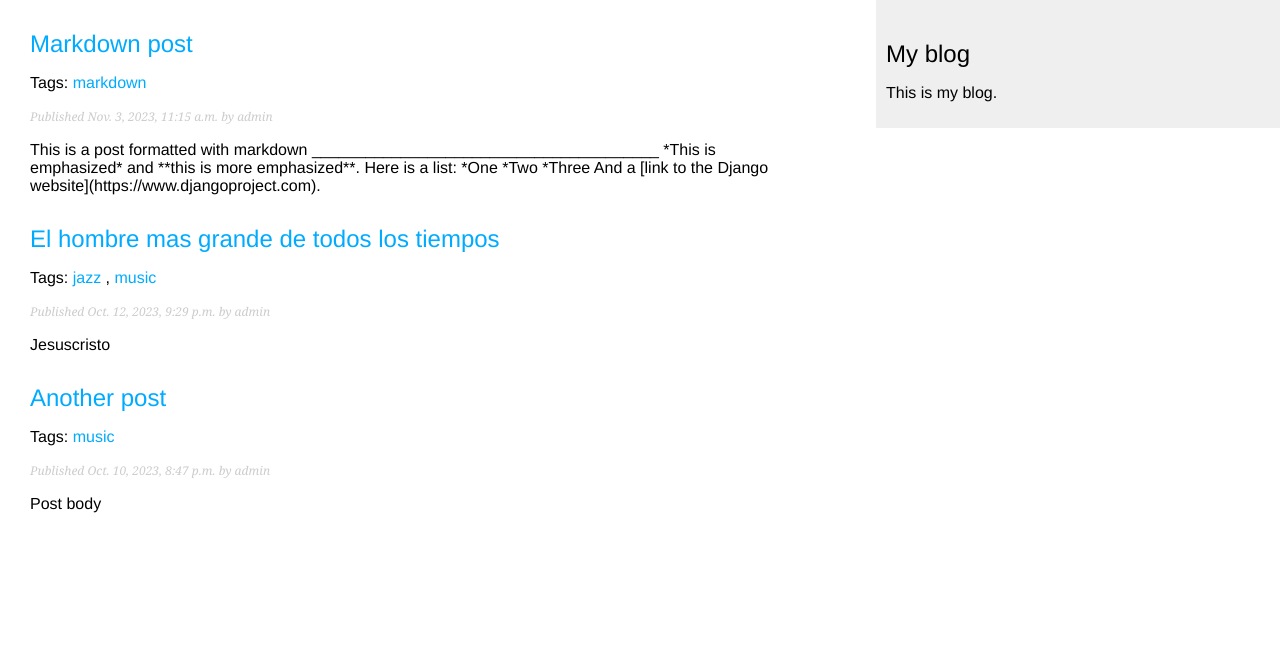
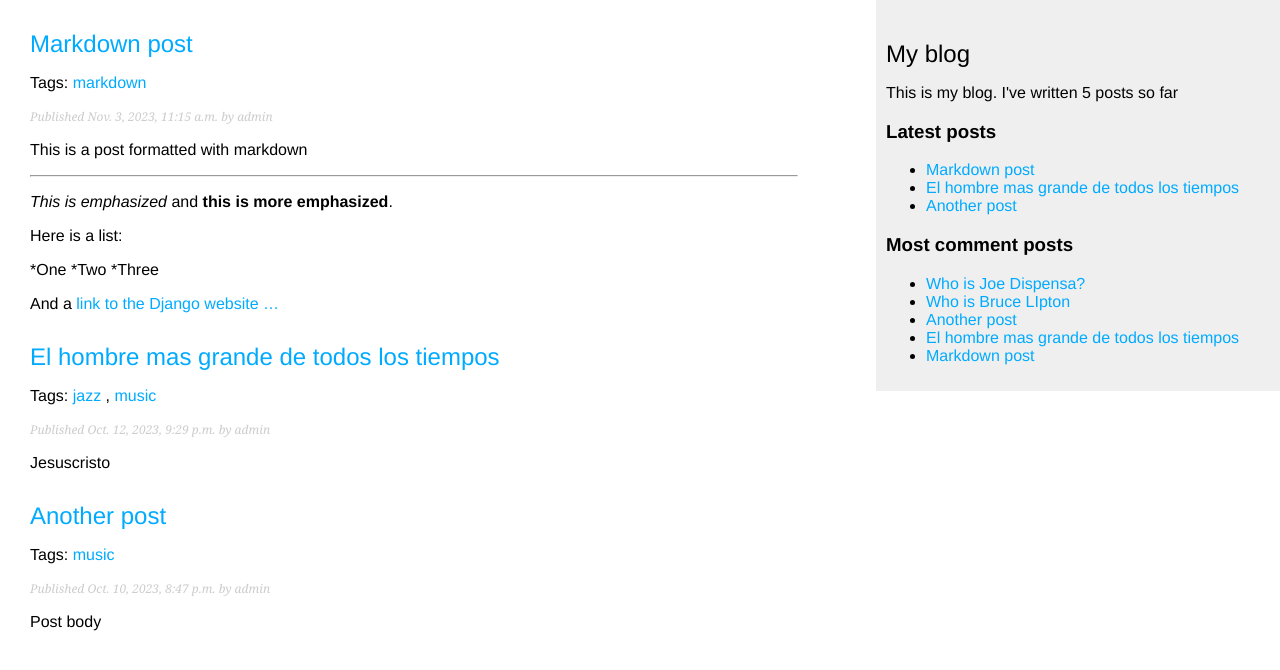
Before and after one commit to alainsn1984/blog, a Django app: page /blog/ in a window 1280 px wide. Shown: the top 670 px of the page. Run offline with Django 4.2, Linux system fonts and the light colour scheme; data comes from the database, SQL or seed files in the repository; both versions use the stored data as it was after the commit; parts of the project's set-up code (start-up, migrations or seed data) failed here and were passed over.

Commit message:
Added markdown filter and sitemap framework

```diff
--- a/blog/templates/blog/base.html
+++ b/blog/templates/blog/base.html
@@ -10,7 +10,23 @@
     <div id="content">{% block content %} {% endblock %}</div>
     <div id="sidebar">
       <h2>My blog</h2>
-      <p>This is my blog.</p>
+      <p>
+        This is my blog.
+        I've written {% total_posts %} posts so far
+      </p>
+      <h3>Latest posts</h3>
+      {% show_latest_posts 3 %}
+      <h3>Most comment posts</h3>
+      {% get_most_comment_posts as most_commented_posts %}
+      <ul>
+
+        {% for post in  most_commented_posts %}
+          <li>
+            <a href="{{ post.get_absolute_url }}">{{ post.title }}</a>
+          </li>
+        {% endfor %}
+
+      </ul>
     </div>
   </body>
 </html>
--- a/blog/templates/blog/post/detail.html
+++ b/blog/templates/blog/post/detail.html
@@ -1,9 +1,10 @@
 {% extends "blog/base.html" %}
+{% load blog_tags %}
 {% block title %}{{ post.title }}{% endblock %}
 {% block content %}
     <h1>{{ post.title }}</h1>
     <p class="date">Published {{ post.publish }} by {{ post.author }}</p>
-    {{ post.body|linebreaks }}
+    {{ post.body|markdown }}
     <p>
         <a href="{% url 'blog:post_share' post.id %}">
             Share this post
--- /dev/null
+++ b/blog/templates/blog/post/latest_posts.html
@@ -0,0 +1,9 @@
+<ul>
+
+    {% for post in latest_posts %}
+        <li>
+            <a href="{{ post.absolute_url }}">{{ post.title }}</a>
+        </li>
+    {% endfor %}
+
+</ul>
--- a/blog/templates/blog/post/list.html
+++ b/blog/templates/blog/post/list.html
@@ -1,5 +1,6 @@
 
 {% extends "blog/base.html" %}
+{% load blog_tags %}
 {% block title %}My Blog{% endblock %}
 
 {% if tag %}
@@ -26,7 +27,7 @@
         <p class="date">
             Published {{ post.publish }} by {{ post.author }}
         </p>
-        {{ post.body|truncatewords:30|linebreaks }}
+        {{ post.body|markdown|truncatewords_html:30 }}
     {% endfor %}
     {% include 'pagination.html' with page=posts %}
 {% endblock %}
--- a/blog/templatetags/blog_tags.py
+++ b/blog/templatetags/blog_tags.py
@@ -1,4 +1,7 @@
 from django import template
+from django.db.models import Count
+from django.utils.safestring import mark_safe
+import markdown
 from ..models import Post
 
 register = template.Library()
@@ -7,3 +10,21 @@ register = template.Library()
 @register.simple_tag()
 def total_posts():
     return Post.published.count()
+
+
+@register.inclusion_tag('blog/post/latest_posts.html')
+def show_latest_posts(count=5):
+    latest_posts = Post.published.order_by('-publish')[:count]
+    return {'latest_posts': latest_posts}
+
+
+@register.simple_tag()
+def get_most_comment_posts(count=5):
+    return Post.published.annotate(
+        total_comments=Count('comments')
+    ).order_by('-total_comments')[:5]
+
+
+@register.filter(name='markdown')
+def markdown_format(text):
+    return mark_safe(markdown.markdown(text))
```
Also changed, not shown: myblog/settings.py (+4 -3 lines), db.sqlite3.
